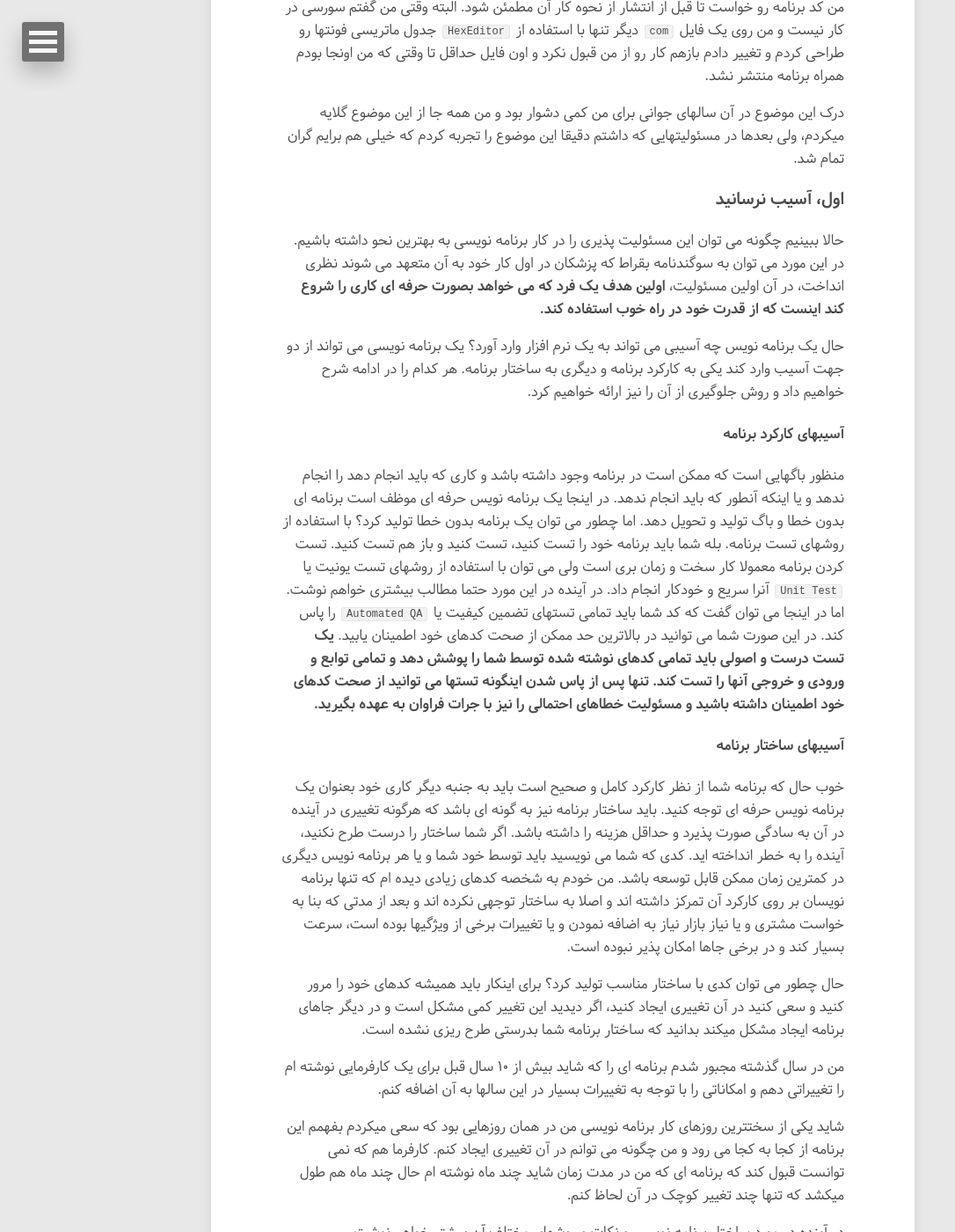
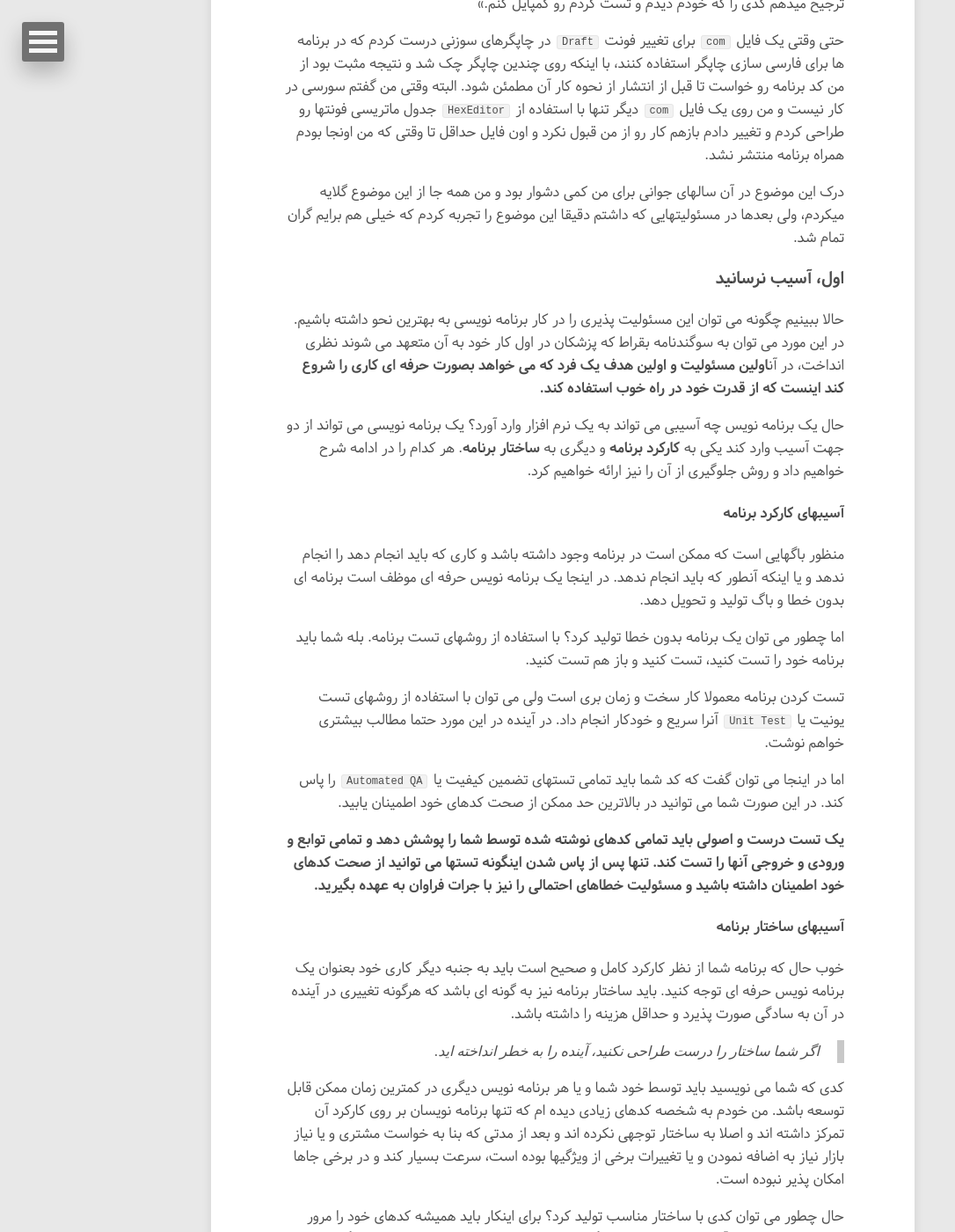
Before and after one commit to SAlavizadeh/SAlavizadeh.github.io, a Jekyll site: the page built from _posts/2016-09-28-professionalism-in-programming-1.md, in a window 1280 px wide and 1400 px high, scrolled down 1770 px. Shown: the whole window at 88% size, without its empty margins (0-1086 px from the left). Built offline with Jekyll 4.4.1, drawn with Linux system fonts in a browser that asks for light colours; nearby versions of some CDN libraries; some of the changed text lies outside the part shown.

Commit message:
add professionalism article

```diff
--- a/_posts/2016-09-28-professionalism-in-programming-1.md
+++ b/_posts/2016-09-28-professionalism-in-programming-1.md
@@ -53,24 +57,30 @@
 
 
 ### اول، آسیب نرسانید
-حالا ببینیم چگونه می توان این مسئولیت پذیری را در کار برنامه نویسی به بهترین نحو داشته باشیم. در این مورد می توان به سوگندنامه بقراط که پزشکان در اول کار خود به آن متعهد می شوند نظری انداخت، در آن اولین مسئولیت، **اولین هدف یک فرد که می خواهد بصورت حرفه ای کاری را شروع کند اینست که از قدرت خود در راه خوب استفاده کند.**
+حالا ببینیم چگونه می توان این مسئولیت پذیری را در کار برنامه نویسی به بهترین نحو داشته باشیم. در این مورد می توان به سوگندنامه بقراط که پزشکان در اول کار خود به آن متعهد می شوند نظری انداخت، در آن**اولین مسئولیت و اولین هدف یک فرد که می خواهد بصورت حرفه ای کاری را شروع کند اینست که از قدرت خود در راه خوب استفاده کند.**
 
-حال یک برنامه نویس چه آسیبی می تواند به یک نرم افزار وارد آورد؟ یک برنامه نویسی می تواند از دو جهت آسیب وارد کند یکی به کارکرد برنامه و دیگری به ساختار برنامه. هر کدام را در ادامه شرح خواهیم داد و روش جلوگیری از آن را نیز ارائه خواهیم کرد.
+حال یک برنامه نویس چه آسیبی می تواند به یک نرم افزار وارد آورد؟ یک برنامه نویسی می تواند از دو جهت آسیب وارد کند یکی به **کارکرد برنامه** و دیگری به **ساختار برنامه**. هر کدام را در ادامه شرح خواهیم داد و روش جلوگیری از آن را نیز ارائه خواهیم کرد.
 
 
 #### آسیبهای کارکرد برنامه
 منظور باگهایی است که ممکن است در برنامه وجود داشته باشد و کاری که باید انجام دهد را انجام ندهد و یا اینکه آنطور که باید انجام ندهد.
 در اینجا یک برنامه نویس حرفه ای موظف است برنامه ای بدون خطا و باگ تولید و تحویل دهد.
+
 اما چطور می توان یک برنامه بدون خطا تولید کرد؟ با استفاده از روشهای تست برنامه. بله شما باید برنامه خود را تست کنید، تست کنید و باز هم تست کنید.
+
 تست کردن برنامه معمولا کار سخت و زمان بری است ولی می توان با استفاده از روشهای تست یونیت یا `Unit Test` آنرا سریع و خودکار انجام داد. در آینده در این مورد حتما مطالب بیشتری خواهم نوشت.
+
 اما در اینجا می توان گفت که کد شما باید تمامی تستهای تضمین کیفیت یا `Automated QA` را پاس کند. در این صورت شما می توانید در بالاترین حد ممکن از صحت کدهای خود اطمینان یابید.
+
 **یک تست درست و اصولی باید تمامی کدهای نوشته شده توسط شما را پوشش دهد و تمامی توابع و ورودی و خروجی آنها را تست کند. تنها پس از پاس شدن اینگونه تستها می توانید از صحت کدهای خود اطمینان داشته باشید و مسئولیت خطاهای احتمالی را نیز با جرات فراوان به عهده بگیرید.**
 
 
 
 #### آسیبهای ساختار برنامه
 خوب حال که برنامه شما از نظر کارکرد کامل و صحیح است باید به جنبه دیگر کاری خود بعنوان یک برنامه نویس حرفه ای توجه کنید. باید ساختار برنامه نیز به گونه ای باشد که هرگونه تغییری در آینده در آن به سادگی صورت پذیرد و حداقل هزینه را داشته باشد.
-اگر شما ساختار را درست طرح نکنید، آینده را به خطر انداخته اید.
+
+> اگر شما ساختار را درست طراحی نکنید، آینده را به خطر انداخته اید.
+
 کدی که شما می نویسید باید توسط خود شما و یا هر برنامه نویس دیگری در کمترین زمان ممکن قابل توسعه باشد. من خودم به شخصه کدهای زیادی دیده ام که تنها برنامه نویسان بر روی کارکرد آن تمرکز داشته اند و اصلا به ساختار توجهی نکرده اند و بعد از مدتی که بنا به خواست مشتری و یا نیاز بازار نیاز به اضافه نمودن و یا تغییرات برخی از ویژگیها بوده است، سرعت بسیار کند و در برخی جاها امکان پذیر نبوده است.
 
 حال چطور می توان کدی با ساختار مناسب تولید کرد؟ برای اینکار باید همیشه کدهای خود را مرور کنید و سعی کنید در آن تغییری ایجاد کنید، اگر دیدید این تغییر کمی مشکل است و در دیگر جاهای برنامه ایجاد مشکل میکند بدانید که ساختار برنامه شما بدرستی طرح ریزی نشده است.
```
Also changed, not shown: other parts of _posts/2016-09-28-professionalism-in-programming-1.md (+6 -2 lines).
